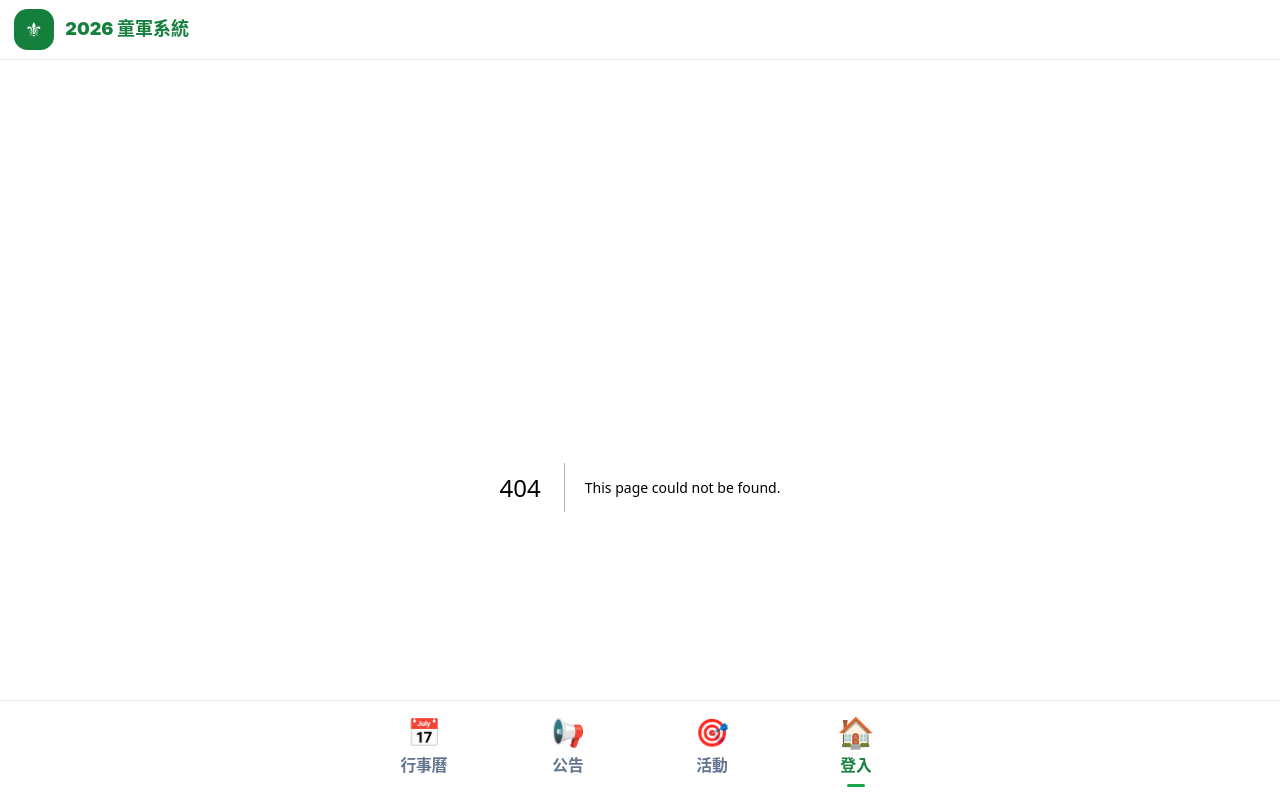
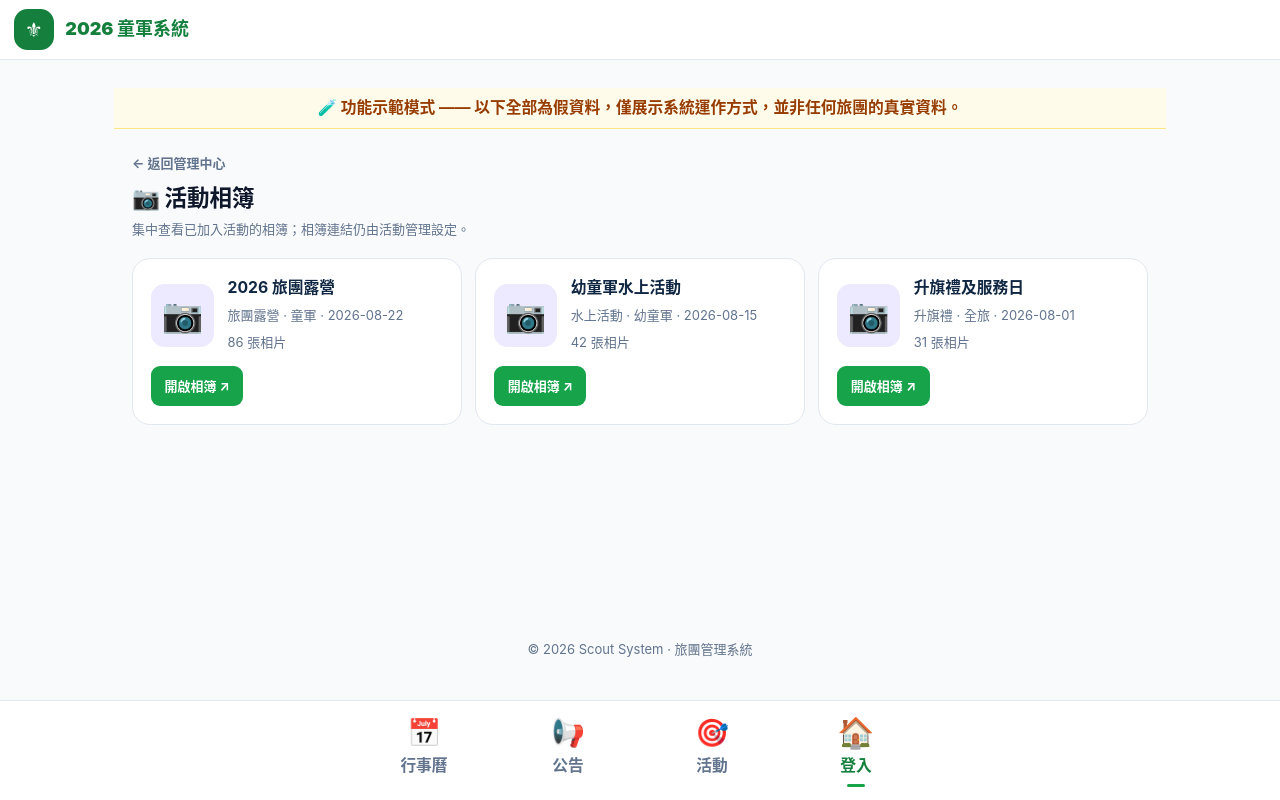
Before and after one commit to playerkousas-rgb/troop-portal, a Next.js app: page /dashboard/admin/albums in a window 1280 px wide. Before the commit this address had no page. Shown: the top 800 px of the page. Built offline with nearby package versions, Linux system fonts and the light colour scheme.

Commit message:
align dashboards with pending actions and album navigation
Co-authored-by: arena-agent <297053741+arena-agent@users.noreply.github.com>

```diff
--- /dev/null
+++ b/app/dashboard/admin/albums/page.tsx
@@ -0,0 +1,29 @@
+'use client';
+import Link from 'next/link';
+
+const ALBUMS = [
+  { title: '2026 旅團露營', event: '旅團露營', branch: '童軍', date: '2026-08-22', url: 'https://drive.google.com/drive/folders/example', count: 86 },
+  { title: '幼童軍水上活動', event: '水上活動', branch: '幼童軍', date: '2026-08-15', url: 'https://photos.google.com/example', count: 42 },
+  { title: '升旗禮及服務日', event: '升旗禮', branch: '全旅', date: '2026-08-01', url: 'https://drive.google.com/drive/folders/example2', count: 31 },
+];
+
+export default function AlbumsPage() {
+  return (
+    <main className="max-w-5xl mx-auto px-4 py-4 pb-24 space-y-4">
+      <div>
+        <Link href="/dashboard/admin" className="text-[13px] font-bold text-slate-500 no-underline">← 返回管理中心</Link>
+        <h1 className="font-black text-xl text-slate-900 m-0 mt-1">📷 活動相簿</h1>
+        <p className="text-[13px] text-slate-500 m-0 mt-1">集中查看已加入活動的相簿；相簿連結仍由活動管理設定。</p>
+      </div>
+      <section className="grid gap-3">
+        {ALBUMS.map(album => (
+          <article key={album.title} className="bg-white border border-slate-200 rounded-2xl p-4 flex flex-wrap items-center gap-3">
+            <div className="w-14 h-14 rounded-xl bg-violet-100 flex items-center justify-center text-3xl">📷</div>
+            <div className="flex-1 min-w-[200px]"><h2 className="font-bold text-sm m-0">{album.title}</h2><p className="text-[13px] text-slate-500 m-0 mt-1">{album.event} · {album.branch} · {album.date}</p><p className="text-[13px] text-slate-500 m-0 mt-1">{album.count} 張相片</p></div>
+            <a className="text-[13px] font-bold text-white bg-brand-600 rounded-lg px-3 py-2 no-underline" href={album.url} target="_blank" rel="noreferrer">開啟相簿 ↗</a>
+          </article>
+        ))}
+      </section>
+    </main>
+  );
+}
--- a/app/dashboard/admin/page.tsx
+++ b/app/dashboard/admin/page.tsx
@@ -2,11 +2,11 @@
 
 import Link from 'next/link';
 
+// 頂部只顯示需要領袖採取行動的項目，避免把資料統計誤當成待辦事項。
 const STATS = [
-  { icon: '👥', label: '活躍用戶', value: '45', note: '成員、家長及領袖', tone: 'blue' },
-  { icon: '⏳', label: '待處理', value: '6', note: '申請及借用', tone: 'rose' },
-  { icon: '🎯', label: '進行中活動', value: '12', note: '本月及未來活動', tone: 'emerald' },
-  { icon: '📢', label: '有效公告', value: '8', note: '通知類訊息', tone: 'amber' },
+  { icon: '👤', label: '帳戶申請', value: '2', note: '等候批核', tone: 'rose' },
+  { icon: '🎯', label: '活動待處理', value: '3', note: '報名／想考章回覆', tone: 'amber' },
+  { icon: '📦', label: '物資借用', value: '1', note: '等候批核', tone: 'orange' },
 ] as const;
 
 const MODULES = [
@@ -15,6 +15,7 @@ const MODULES = [
   { icon: '🎫', title: '報名管理', subtitle: '回覆 · 名額 · 付款', detail: '按活動查看報名名單', href: '/dashboard/admin/registrations', tone: 'violet' },
   { icon: '🤝', title: '會議管理', subtitle: '議程 · 紀錄 · 文件', detail: '領袖會議及相關附件', href: '/dashboard/meetings', tone: 'amber' },
   { icon: '📦', title: '物資管理', subtitle: '清單 · 借用 · 庫存', detail: '審批借用及追蹤歸還', href: '/dashboard/admin/equipment', tone: 'orange' },
+  { icon: '📷', title: '活動相簿', subtitle: '相片 · 分支權限', detail: '查看及管理新加入的活動相簿', href: '/dashboard/admin/albums', tone: 'violet' },
   { icon: '👤', title: '帳戶管理', subtitle: '成員 · 家長 · 權限', detail: '帳號、角色及支部資料', href: '/dashboard/admin/users', tone: 'slate' },
 ] as const;
 
@@ -67,7 +68,7 @@ export default function MockAdminCenter() {
             <h2 className="font-bold text-sm text-slate-800 m-0">管理項目</h2>
             <p className="text-[13px] text-slate-500 m-0 mt-1">點擊卡片直接進入管理頁面</p>
           </div>
-          <span className="text-[13px] font-bold text-slate-400">6 個模組</span>
+          <span className="text-[13px] font-bold text-slate-400">7 個模組</span>
         </div>
         <div className="grid grid-cols-2 lg:grid-cols-3 gap-2.5">
           {MODULES.map(module => (
--- a/app/member/page.tsx
+++ b/app/member/page.tsx
@@ -25,7 +25,7 @@ export default function Member(){
   const tools: ConsoleTool[] = [
     { id: 'attendance', icon: '📝', label: '出席紀錄', desc: '日常集會及旅團自辦活動的出席紀錄。', href: '/attendance' },
     { id: 'equipment', icon: '📦', label: '借用物資', desc: '查看可借數量並申請借用，待領袖批核。', href: '/equipment' },
-    { id: 'calendar', icon: '📅', label: '行事曆', desc: '旅團公開行事曆及集會時間。', href: '/calendar' },
+    { id: 'badges', icon: '🎖️', label: '想考的章', desc: '登記想考的章，讓領袖安排及跟進。', href: '/profile?tab=badges' },
   ];
 
   if(err)return <div className="bg-rose-50 border border-rose-200 rounded-2xl p-4"><p className="text-sm text-rose-700 font-bold m-0 whitespace-pre-wrap leading-relaxed">{err}</p></div>;
@@ -128,7 +128,7 @@ export default function Member(){
         </div>
       </Panel>
 
-      <ToolGroup icon="🧰" title="我的工具" subtitle="出席紀錄 · 借用物資 · 行事曆" tone="emerald" tools={tools} />
+      <ToolGroup icon="🧰" title="我的工具" subtitle="出席紀錄 · 借用物資 · 想考的章" tone="emerald" tools={tools} />
 
       {visiblePlugins.length > 0 && (
         <Panel icon="🧩" title="擴充元件" subtitle="旅團已啟用的 2／3 級元件" tone="violet" count={`${visiblePlugins.length} 個`} bodyClass="pt-3" defaultOpen={false}>
--- a/components/layout/TopNav.tsx
+++ b/components/layout/TopNav.tsx
@@ -134,11 +134,6 @@ export default function TopNav() {
                         <>
                           <div className="fixed inset-0 z-40" onClick={() => setShowMenu(false)} />
                           <div className="absolute right-0 top-full mt-1 bg-white rounded-xl border border-slate-200 shadow-xl py-1 z-50 min-w-[160px]">
-                            {user.role !== 'parent' && (
-                              <Link href="/equipment" className="flex items-center gap-2 px-4 py-2.5 text-base text-slate-700 hover:bg-slate-50 no-underline" onClick={() => setShowMenu(false)}>
-                                <span>📦</span> 借用物資
-                              </Link>
-                            )}
                             <Link href="/profile" className="flex items-center gap-2 px-4 py-2.5 text-base text-slate-700 hover:bg-slate-50 no-underline" onClick={() => setShowMenu(false)}>
                               <span>👤</span> 我的資料
                             </Link>
```
